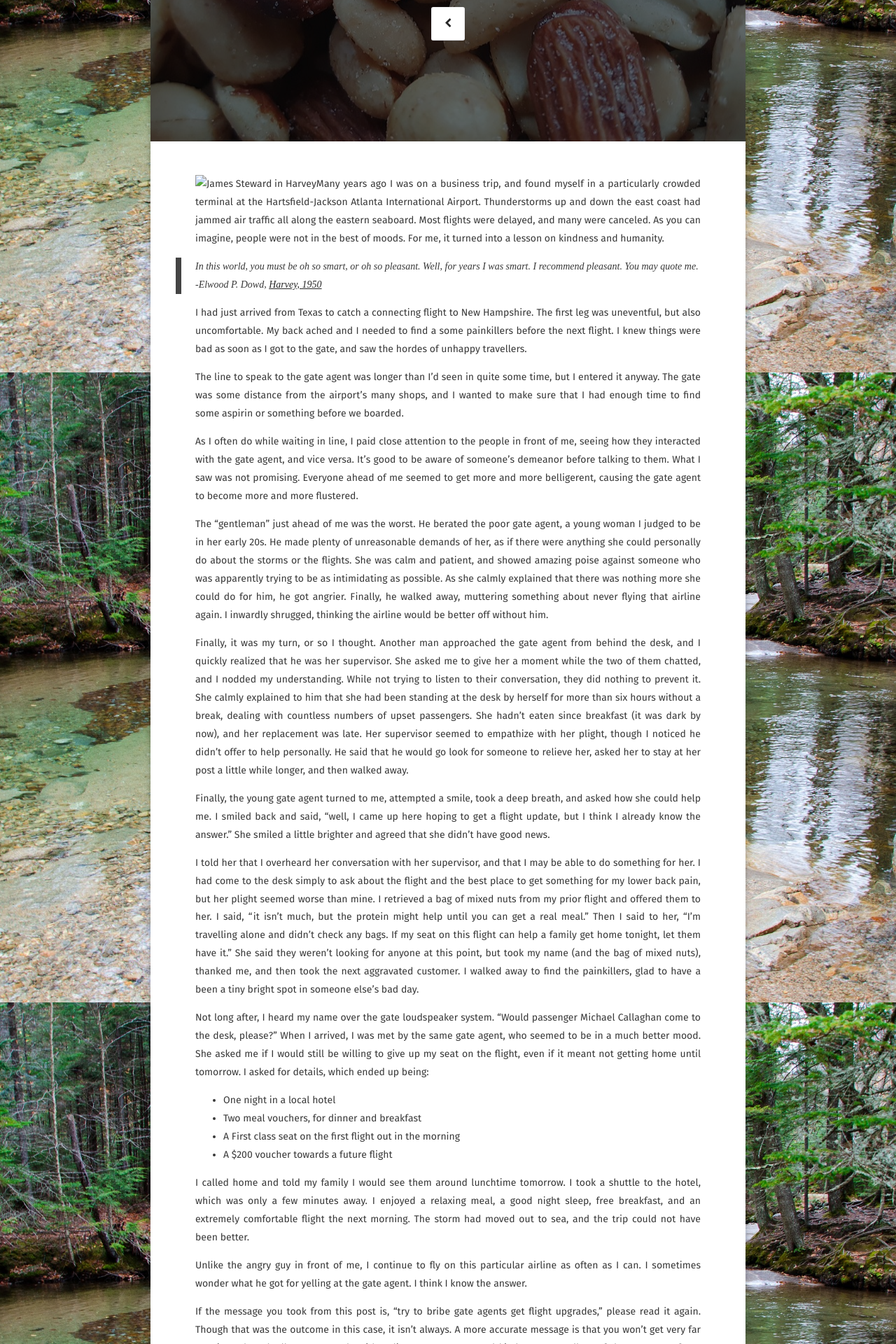
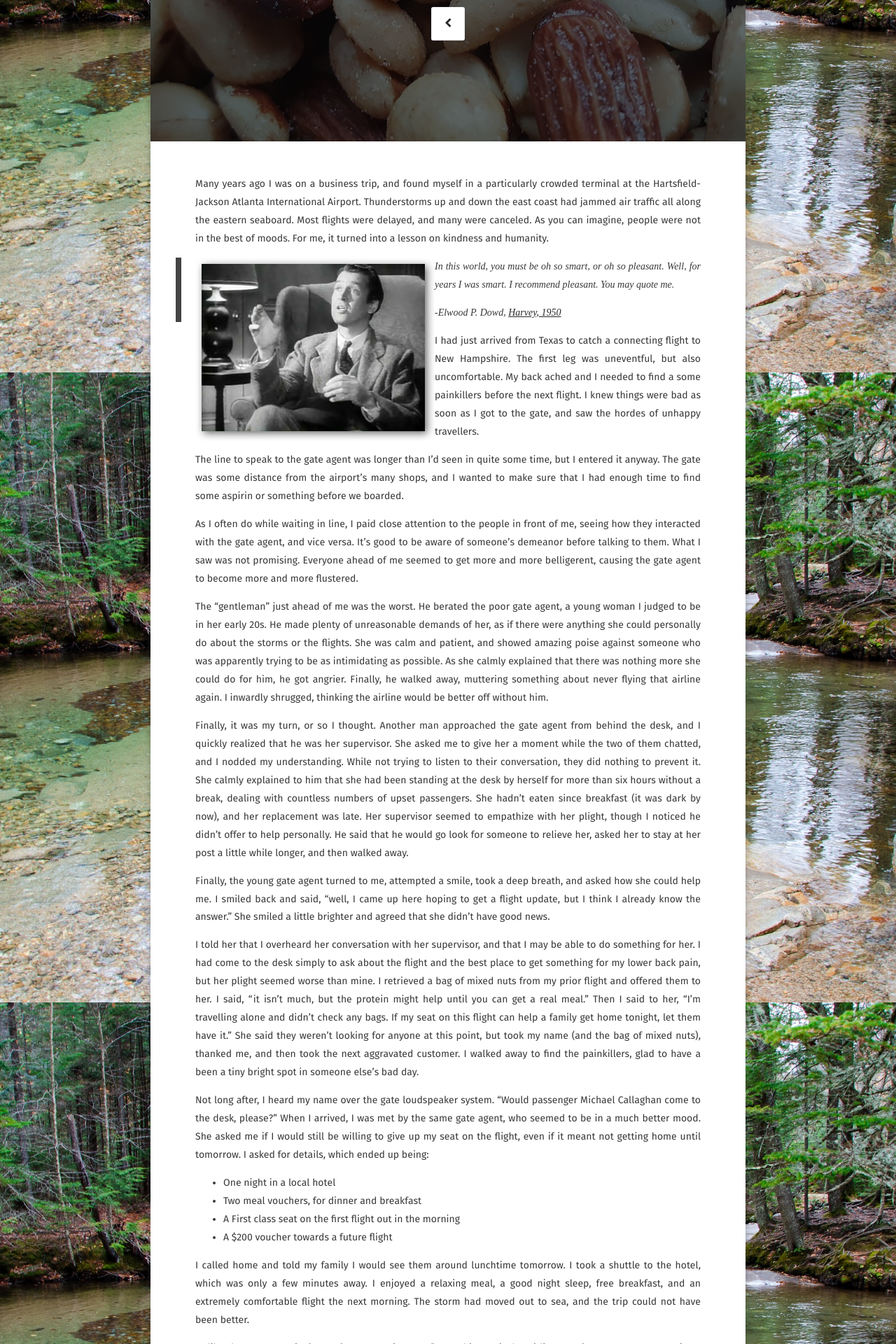
Before and after one commit to walkingriver/walkingriver.github.io, a Jekyll site: the page built from _posts/2019-04-15-first-class-for-peanuts.md, in a window 1280 px wide. Shown: the part 368-2288 px from the top of the page at 70% size. Built offline with Jekyll 4.4.1, drawn with Linux system fonts in a browser that asks for light colours; some web fonts are replaced.

Commit message:
Fix Harvey image

```diff
--- a/_posts/2019-04-15-first-class-for-peanuts.md
+++ b/_posts/2019-04-15-first-class-for-peanuts.md
@@ -12,12 +12,14 @@ canonical_url: https://walkingriver.com/first-class-for-peanuts/
 published: true
 ---
 
-<img alt="James Steward in Harvey" align="left" href="https://walkingriver.com/assets/img/harvey.png" />
 Many years ago I was on a business trip, and found myself in a particularly crowded terminal at the Hartsfield-Jackson Atlanta International Airport. Thunderstorms up and down the east coast had jammed air traffic all along the eastern seaboard. Most flights were delayed, and many were canceled. As you can imagine, people were not in the best of moods. For me, it turned into a lesson on kindness and humanity.
 
 <!--more-->
 
-> In this world, you must be oh so smart, or oh so pleasant. Well, for years I was smart. I recommend pleasant. You may quote me.<br/> _-Elwood P. Dowd, [Harvey, 1950](https://www.imdb.com/title/tt0042546/)_
+> <img alt="James Steward in Harvey" align="left" src="https://walkingriver.com/assets/img/harvey.png" height="85px"/> In this world, you must be oh so smart, or oh so pleasant. Well, for years I was smart. I recommend pleasant. You may quote me.
+>
+> _-Elwood P. Dowd, [Harvey, 1950](https://www.imdb.com/title/tt0042546/)_
+>
 
 I had just arrived from Texas to catch a connecting flight to New Hampshire. The first leg was uneventful, but also uncomfortable. My back ached and I needed to find a some painkillers before the next flight. I knew things were bad as soon as I got to the gate, and saw the hordes of unhappy travellers.
 
```
